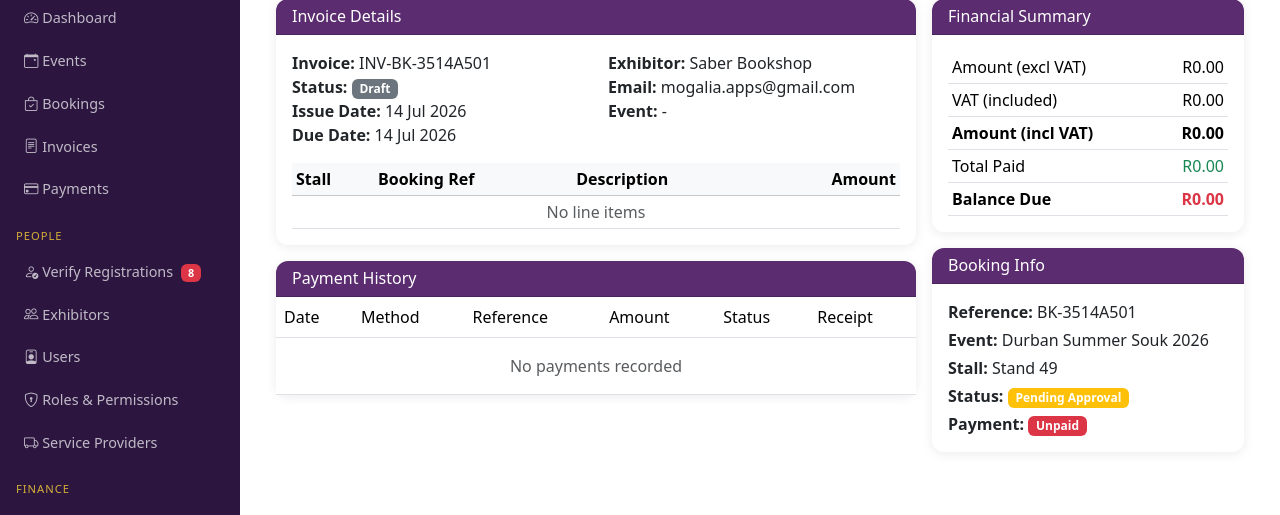
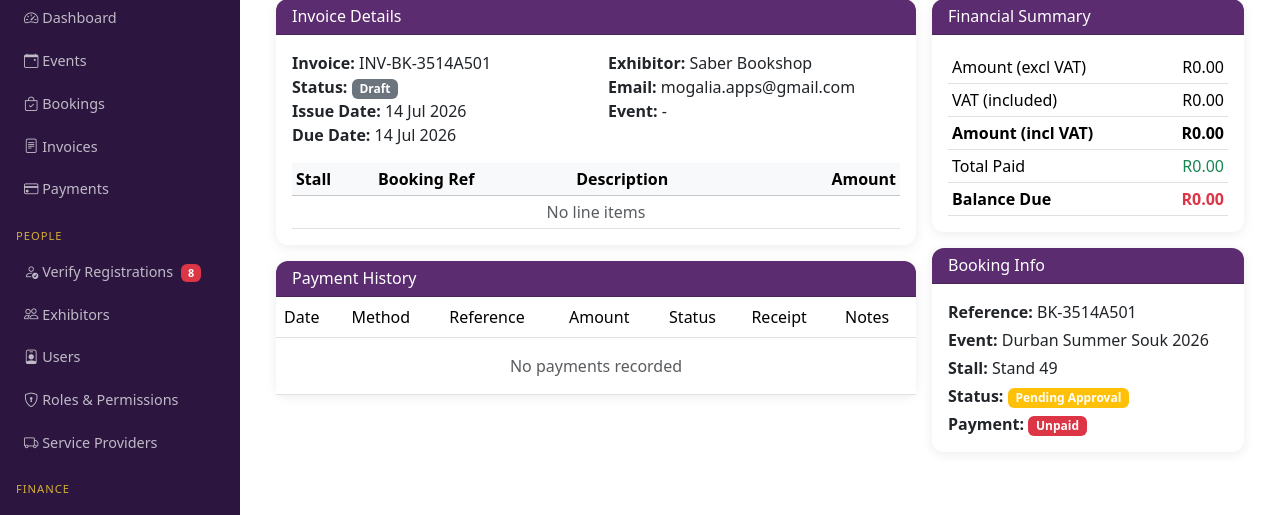
Before and after one commit to mogalia786/alansaar_erp, a Django app: page /erp/invoices/16/ in a window 1280 px wide. Shown: the part 99-614 px from the top of the page. Run offline with Django 5.2, Linux system fonts and the light colour scheme; a user stored in the database is signed in; data comes from the database, SQL or seed files in the repository; data that the repository does not hold is empty.

Commit message:
Add Notes column to invoice payment history; rename collect cash button to cash/credit card

```diff
--- a/templates/portal/invoice_detail.html
+++ b/templates/portal/invoice_detail.html
@@ -55,7 +55,7 @@
             <div class="card-body p-0">
                 <div class="table-responsive">
                     <table class="table table-hover mb-0">
-                        <thead class="table-purple"><tr><th>Date</th><th>Method</th><th>Reference</th><th>Amount</th><th>Status</th><th>Receipt</th></tr></thead>
+                        <thead class="table-purple"><tr><th>Date</th><th>Method</th><th>Reference</th><th>Amount</th><th>Status</th><th>Receipt</th><th>Notes</th></tr></thead>
                         <tbody>{% for p in payments %}<tr>
                             <td>{{ p.payment_date|date:"d M Y H:i" }}</td>
                             <td>{{ p.get_payment_method_display }}</td>
@@ -63,7 +63,8 @@
                             <td class="fw-bold">R{{ p.amount|floatformat:2 }}</td>
                             <td><span class="badge bg-{% if p.status == 'verified' %}success{% elif p.status == 'pending' %}warning{% else %}danger{% endif %}">{{ p.get_status_display }}</span></td>
                             <td>{% if p.receipt_number %}{{ p.receipt_number }}{% else %}-{% endif %}</td>
-                        </tr>{% empty %}<tr><td colspan="6" class="text-center text-muted py-3">No payments recorded</td></tr>{% endfor %}</tbody>
+                            <td>{{ p.notes|default:"-" }}</td>
+                        </tr>{% empty %}<tr><td colspan="7" class="text-center text-muted py-3">No payments recorded</td></tr>{% endfor %}</tbody>
                     </table>
                 </div>
             </div>
@@ -96,7 +97,7 @@
         {% endif %}
         {% if invoice.balance_due > 0 and booking %}
         <a href="{% url 'erp:collect_cash' booking.id %}" class="btn btn-success w-100">
-            <i class="bi bi-cash-coin"></i> Collect Cash Payment
+            <i class="bi bi-cash-coin"></i> Collect Cash / Credit Card Payment
         </a>
         {% endif %}
     </div>
```
